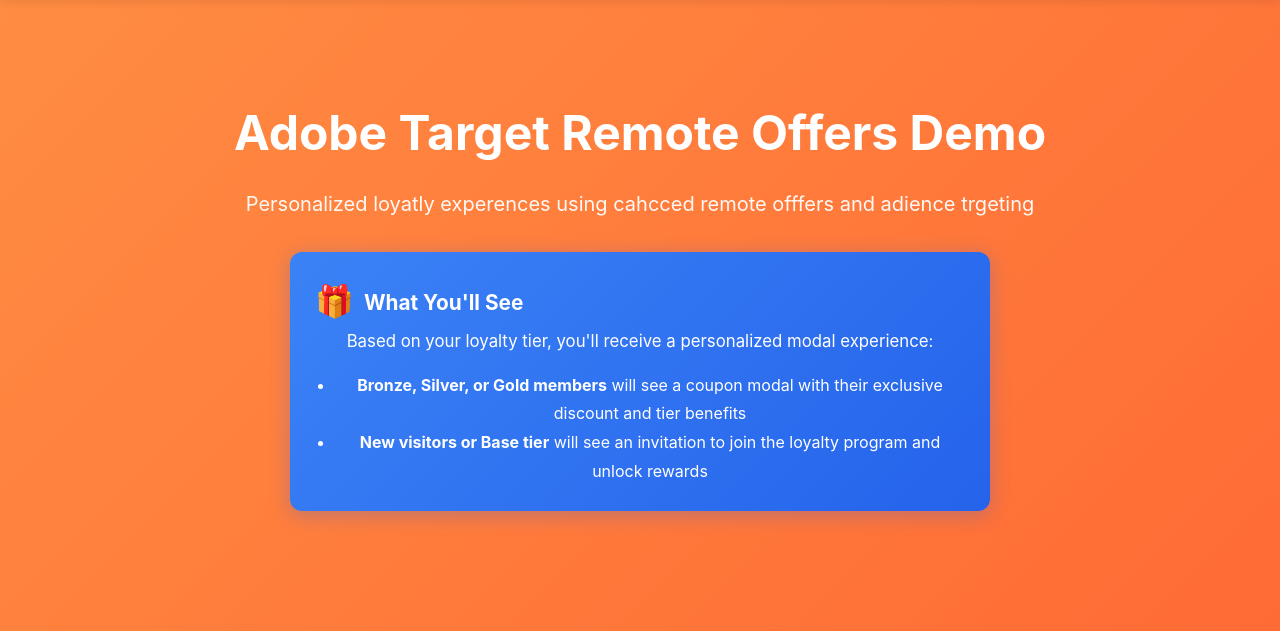
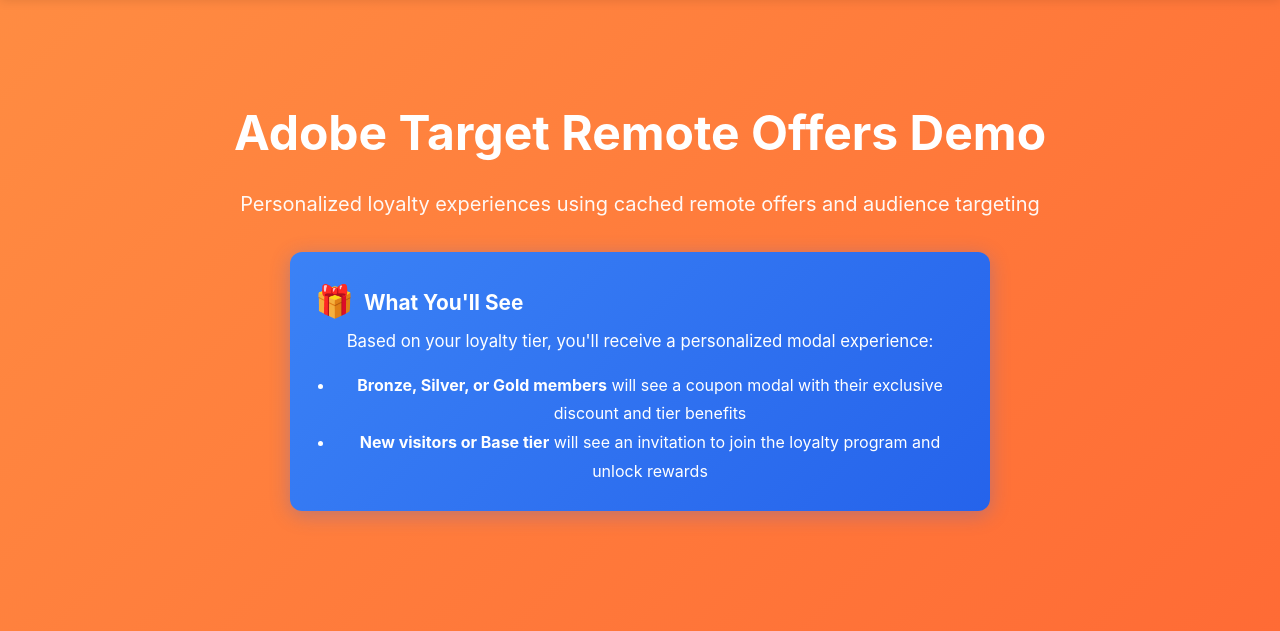
Before and after one commit to johnsimmons-further/orangecap2, a Node server app: page / in a window 1280 px wide. Shown: the part 71-702 px from the top of the page. Run offline with Node 20, Linux system fonts and the light colour scheme.

Commit message:
Fix typos in homepage tagline (#10)
* Initial plan

* Fix homepage typos in index.ejs

Co-authored-by: johnsimmons-further <239424325+johnsimmons-further@users.noreply.github.com>

---------

Co-authored-by: copilot-swe-agent[bot] <198982749+Copilot@users.noreply.github.com>
Co-authored-by: johnsimmons-further <239424325+johnsimmons-further@users.noreply.github.com>

```diff
--- a/views/index.ejs
+++ b/views/index.ejs
@@ -4,7 +4,7 @@
   <div class="container">
   <div id="loyalty-offer-container"></div>
     <h1>Adobe Target Remote Offers Demo</h1>
-    <p class="lead">Personalized loyatly experences using cahcced remote offfers and adience trgeting</p>
+    <p class="lead">Personalized loyalty experiences using cached remote offers and audience targeting</p>
 
     <div style="background: linear-gradient(135deg, #3b82f6, #2563eb); color: white; padding: 25px; border-radius: 12px; margin: 25px auto; max-width: 700px; box-shadow: 0 4px 20px rgba(37, 99, 235, 0.3);">
       <h3 style="margin-top: 0; font-size: 1.3em; display: flex; align-items: center; gap: 10px;">
```
